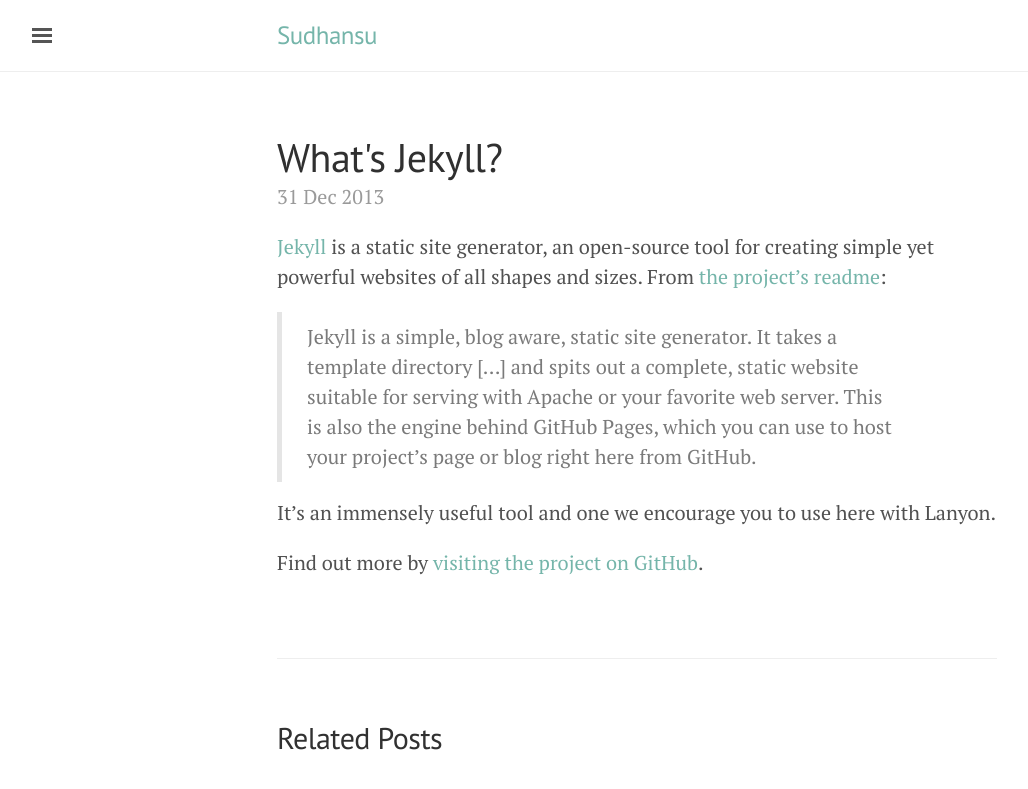
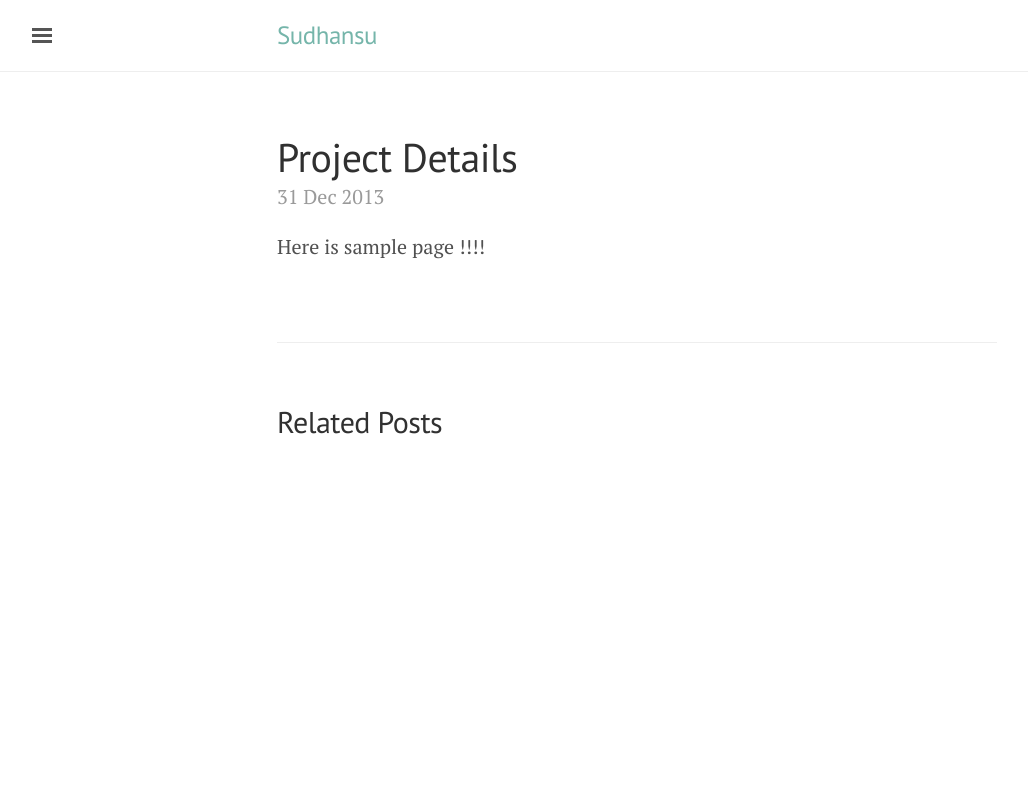
Before and after one commit to sudhansusingh22/sudhansusingh.github.io, a Jekyll site: the page built from _posts/2013-12-31-whats-jekyll.md, in a window 1280 px wide. Shown: the top 789 px of the page, without its empty margins (3-1031 px from the left). Built offline with Jekyll 4.4.1, drawn with Linux system fonts in a browser that asks for light colours; Markdown is read by kramdown in place of the engine named in the settings.

Commit message:
modified page

```diff
--- a/_posts/2013-12-31-whats-jekyll.md
+++ b/_posts/2013-12-31-whats-jekyll.md
@@ -1,12 +1,6 @@
 ---
 layout: post
-title: What's Jekyll?
+title: Project Details
 ---
 
-[Jekyll](http://jekyllrb.com) is a static site generator, an open-source tool for creating simple yet powerful websites of all shapes and sizes. From [the project's readme](https://github.com/mojombo/jekyll/blob/master/README.markdown):
-
-  > Jekyll is a simple, blog aware, static site generator. It takes a template directory [...] and spits out a complete, static website suitable for serving with Apache or your favorite web server. This is also the engine behind GitHub Pages, which you can use to host your project’s page or blog right here from GitHub.
-
-It's an immensely useful tool and one we encourage you to use here with Lanyon.
-
-Find out more by [visiting the project on GitHub](https://github.com/mojombo/jekyll).
+Here is sample page !!!!
```
